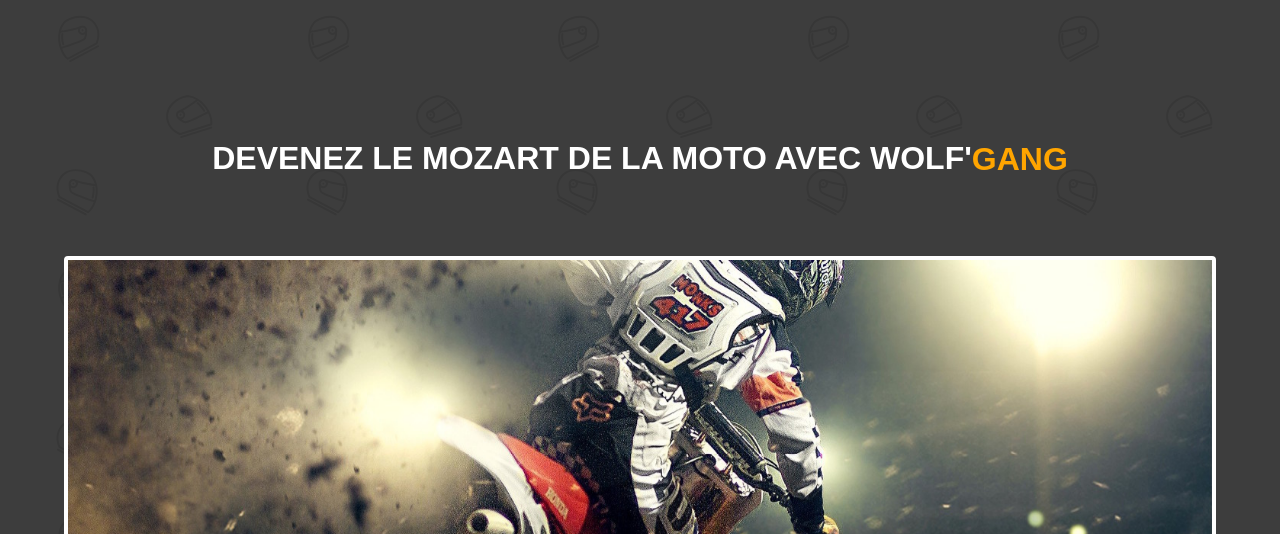
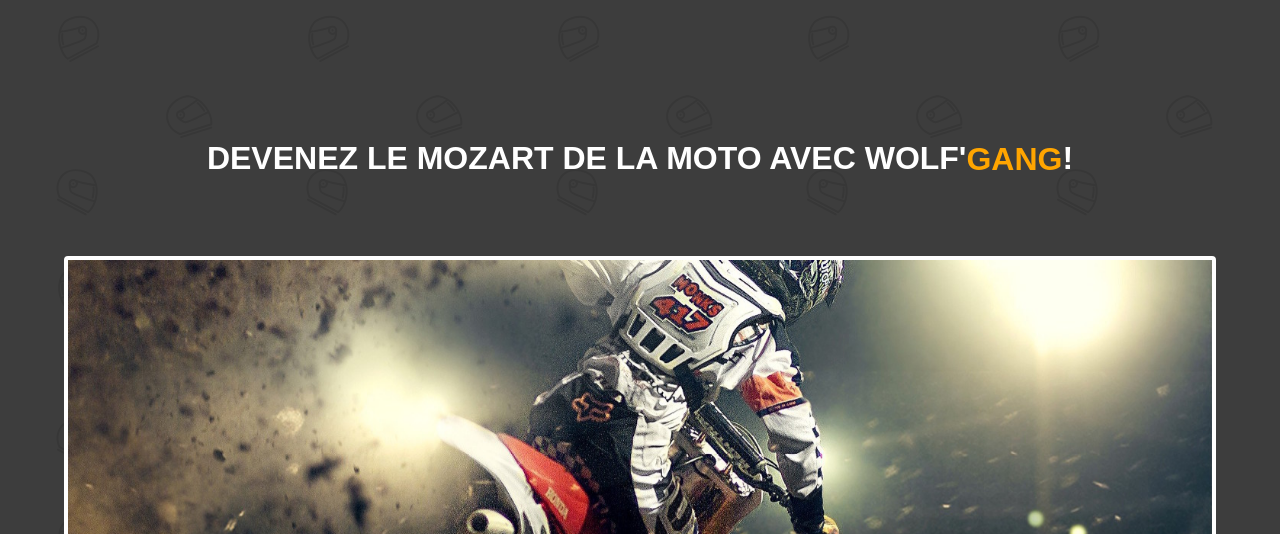
Before and after one commit to AhmadGhlm/Exercice_Wolf-Gang, a plain HTML site: page index.html in a window 1280 px wide. Shown: the part 266-800 px from the top of the page. Drawn offline with nearby package versions, Linux system fonts and the light colour scheme.

```diff
--- a/index.html
+++ b/index.html
@@ -27,7 +27,7 @@
         </nav>
     </header>
     <main>
-        <h1>Devenez le Mozart de la moto avec WOLF'<span>GANG</span></h1>
+        <h1>Devenez le Mozart de la moto avec WOLF'<span>GANG</span>!</h1>
         <div class="flexslider">
             <ul class="slides">
               <li>
```
